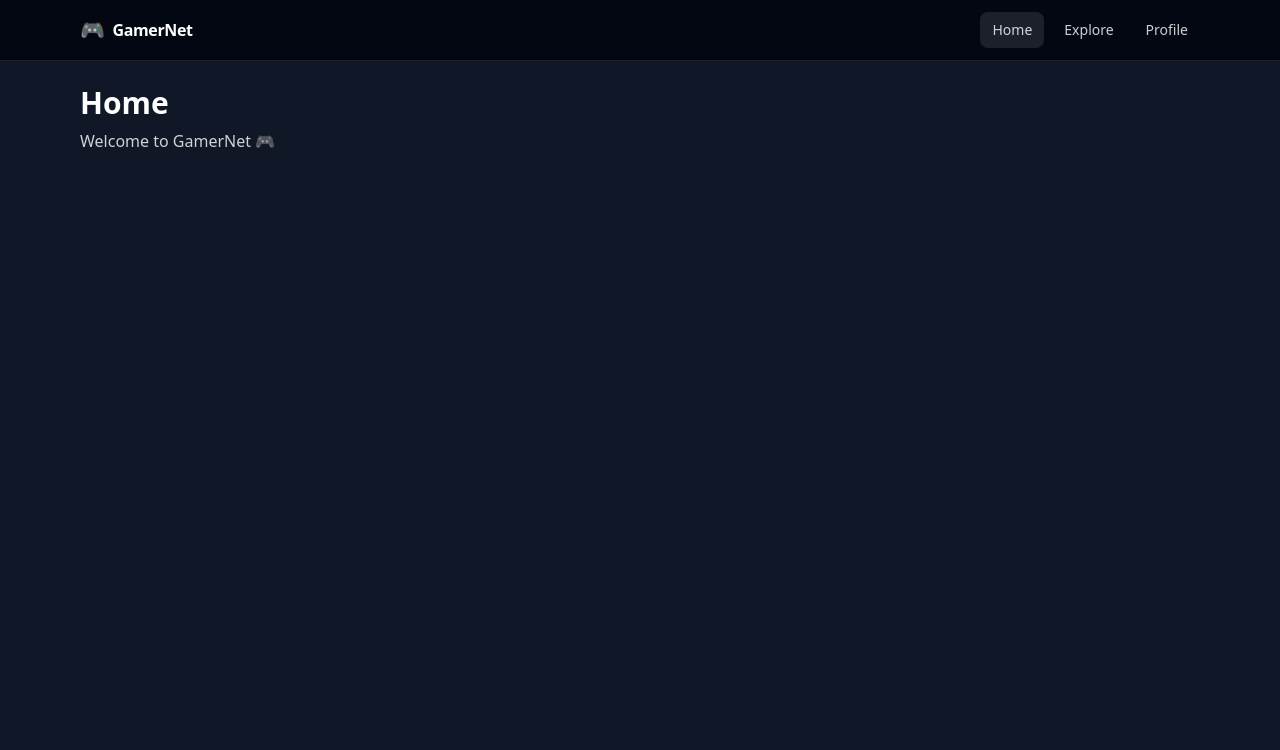
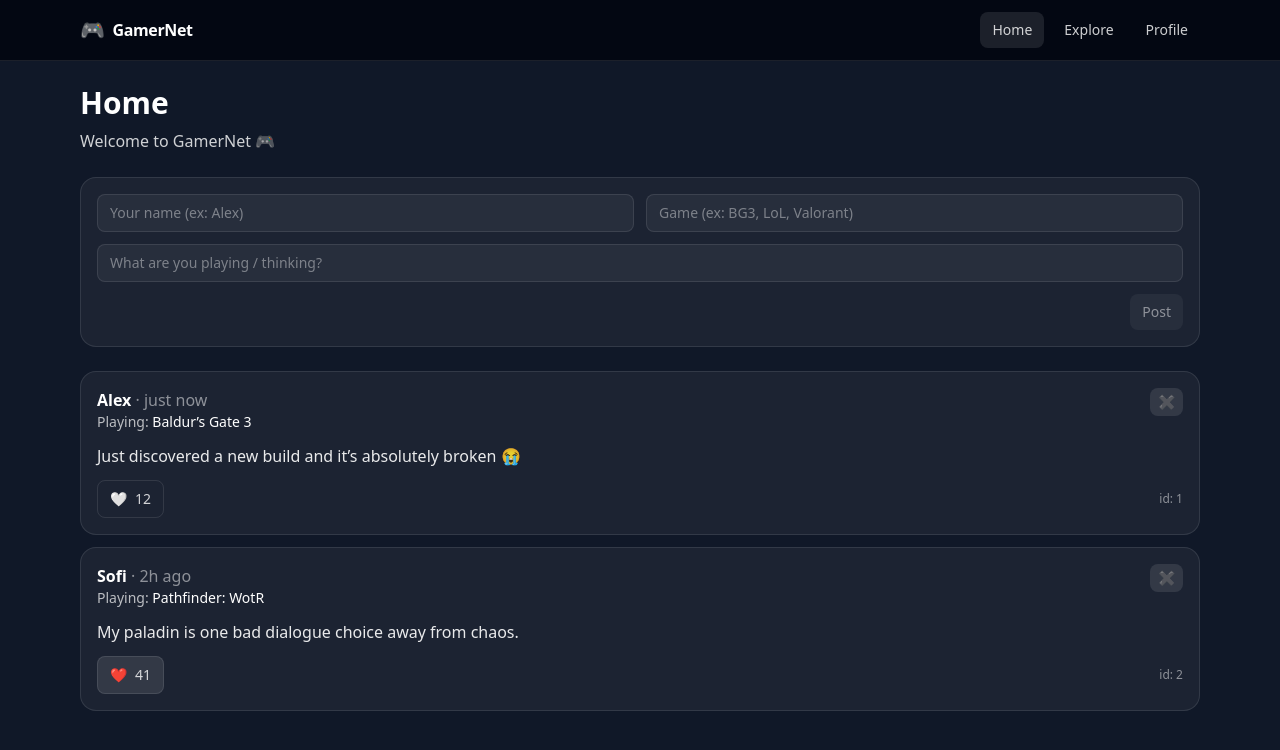
Before and after one commit to AlexKados/gamernet, a Vue app: page / in a window 1280 px wide. Shown: the top 750 px of the page. Built offline with nearby package versions, Linux system fonts and the light colour scheme.

Commit message:
feat: add home feed with props and emits

```diff
--- /dev/null
+++ b/src/components/feed/LikeButton.vue
@@ -0,0 +1,19 @@
+<template>
+  <button
+    class="inline-flex items-center gap-2 rounded-lg px-3 py-2 text-sm
+           border border-white/10 hover:bg-white/10"
+    :class="liked ? 'bg-white/10' : 'bg-transparent'"
+    @click="$emit('toggle')"
+  >
+    <span>{{ liked ? "❤️" : "🤍" }}</span>
+    <span class="text-white/80">{{ likes }}</span>
+  </button>
+</template>
+
+<script setup>
+defineProps({
+  liked: { type: Boolean, default: false },
+  likes: { type: Number, default: 0 },
+})
+defineEmits(["toggle"])
+</script>
--- /dev/null
+++ b/src/components/feed/PostCard.vue
@@ -0,0 +1,34 @@
+<template>
+  <article class="rounded-2xl border border-white/10 bg-white/5 p-4 space-y-3">
+    <header class="flex items-start justify-between gap-4">
+      <div>
+        <p class="font-semibold">
+          {{ post.author }}
+          <span class="text-white/50 font-normal">· {{ post.createdAt }}</span>
+        </p>
+        <p class="text-sm text-white/70">Playing: <span class="text-white">{{ post.game }}</span></p>
+      </div>
+
+      <BaseButton @click="$emit('delete')" class="!px-2 !py-1 text-white/70 hover:text-white">
+        ✖
+      </BaseButton>
+    </header>
+
+    <p class="text-white/90">{{ post.content }}</p>
+
+    <footer class="flex items-center justify-between">
+      <LikeButton :liked="post.liked" :likes="post.likes" @toggle="$emit('like')" />
+      <span class="text-xs text-white/50">id: {{ post.id }}</span>
+    </footer>
+  </article>
+</template>
+
+<script setup>
+import BaseButton from "../ui/BaseButton.vue"
+import LikeButton from "./LikeButton.vue"
+
+defineProps({
+  post: { type: Object, required: true },
+})
+defineEmits(["like", "delete"])
+</script>
--- /dev/null
+++ b/src/components/feed/PostComposer.vue
@@ -0,0 +1,46 @@
+<template>
+  <div class="rounded-2xl border border-white/10 bg-white/5 p-4 space-y-3">
+    <div class="grid grid-cols-1 md:grid-cols-2 gap-3">
+      <BaseInput v-model="author" placeholder="Your name (ex: Alex)" />
+      <BaseInput v-model="game" placeholder="Game (ex: BG3, LoL, Valorant)" />
+    </div>
+
+    <BaseInput v-model="content" placeholder="What are you playing / thinking?" />
+
+    <div class="flex items-center justify-end gap-2">
+      <span class="text-xs text-white/50" v-if="content.length">
+        {{ content.length }}/180
+      </span>
+
+      <BaseButton :disabled="!canPost" @click="submit">
+        Post
+      </BaseButton>
+    </div>
+  </div>
+</template>
+
+<script setup>
+import { computed, ref } from "vue"
+import BaseButton from "../ui/BaseButton.vue"
+import BaseInput from "../ui/BaseInput.vue"
+
+const emit = defineEmits(["create"])
+
+const author = ref("")
+const game = ref("")
+const content = ref("")
+
+const canPost = computed(() => {
+  return author.value.trim() && game.value.trim() && content.value.trim() && content.value.length <= 180
+})
+
+function submit() {
+  if (!canPost.value) return
+  emit("create", {
+    author: author.value.trim(),
+    game: game.value.trim(),
+    content: content.value.trim(),
+  })
+  content.value = ""
+}
+</script>
--- /dev/null
+++ b/src/components/feed/PostList.vue
@@ -0,0 +1,20 @@
+<template>
+  <div class="space-y-3">
+    <PostCard
+      v-for="post in posts"
+      :key="post.id"
+      :post="post"
+      @like="$emit('like', post.id)"
+      @delete="$emit('delete', post.id)"
+    />
+  </div>
+</template>
+
+<script setup>
+import PostCard from "./PostCard.vue"
+
+defineProps({
+  posts: { type: Array, required: true },
+})
+defineEmits(["like", "delete"])
+</script>
--- /dev/null
+++ b/src/components/ui/BaseButton.vue
@@ -0,0 +1,20 @@
+<template>
+  <button
+    class="inline-flex items-center justify-center rounded-lg px-3 py-2 text-sm font-medium
+           bg-white/10 text-white hover:bg-white/20 active:bg-white/25
+           disabled:opacity-50 disabled:cursor-not-allowed"
+    :type="type"
+    :disabled="disabled"
+    @click="$emit('click', $event)"
+  >
+    <slot />
+  </button>
+</template>
+
+<script setup>
+defineProps({
+  type: { type: String, default: "button" },
+  disabled: { type: Boolean, default: false },
+})
+defineEmits(["click"])
+</script>
--- /dev/null
+++ b/src/components/ui/BaseInput.vue
@@ -0,0 +1,19 @@
+<template>
+  <input
+    class="w-full rounded-lg bg-white/5 border border-white/10 px-3 py-2 text-sm text-white
+           placeholder:text-white/40 focus:outline-none focus:ring-2 focus:ring-white/20"
+    :type="type"
+    :placeholder="placeholder"
+    :value="modelValue"
+    @input="$emit('update:modelValue', $event.target.value)"
+  />
+</template>
+
+<script setup>
+defineProps({
+  modelValue: { type: String, default: "" },
+  placeholder: { type: String, default: "" },
+  type: { type: String, default: "text" },
+})
+defineEmits(["update:modelValue"])
+</script>
--- a/src/pages/Home.vue
+++ b/src/pages/Home.vue
@@ -1,6 +1,69 @@
 <template>
-  <section class="space-y-2">
-    <h1 class="text-3xl font-bold">Home</h1>
-    <p class="text-white/80">Welcome to GamerNet 🎮</p>
+  <section class="space-y-6">
+    <header class="space-y-2">
+      <h1 class="text-3xl font-bold">Home</h1>
+      <p class="text-white/80">Welcome to GamerNet 🎮</p>
+    </header>
+
+    <PostComposer @create="addPost" />
+
+    <PostList
+      :posts="posts"
+      @like="toggleLike"
+      @delete="deletePost"
+    />
   </section>
 </template>
+
+<script setup>
+import { ref } from "vue"
+import PostComposer from "../components/feed/PostComposer.vue"
+import PostList from "../components/feed/PostList.vue"
+
+const posts = ref([
+  {
+    id: 1,
+    author: "Alex",
+    game: "Baldur’s Gate 3",
+    content: "Just discovered a new build and it’s absolutely broken 😭",
+    liked: false,
+    likes: 12,
+    createdAt: "just now",
+  },
+  {
+    id: 2,
+    author: "Sofi",
+    game: "Pathfinder: WotR",
+    content: "My paladin is one bad dialogue choice away from chaos.",
+    liked: true,
+    likes: 41,
+    createdAt: "2h ago",
+  },
+])
+
+function addPost(payload) {
+  const newPost = {
+    id: Date.now(),
+    author: payload.author,
+    game: payload.game,
+    content: payload.content,
+    liked: false,
+    likes: 0,
+    createdAt: "just now",
+  }
+  posts.value = [newPost, ...posts.value]
+}
+
+function toggleLike(postId) {
+  posts.value = posts.value.map((p) => {
+    if (p.id !== postId) return p
+    const liked = !p.liked
+    const likes = liked ? p.likes + 1 : Math.max(0, p.likes - 1)
+    return { ...p, liked, likes }
+  })
+}
+
+function deletePost(postId) {
+  posts.value = posts.value.filter((p) => p.id !== postId)
+}
+</script>
```
